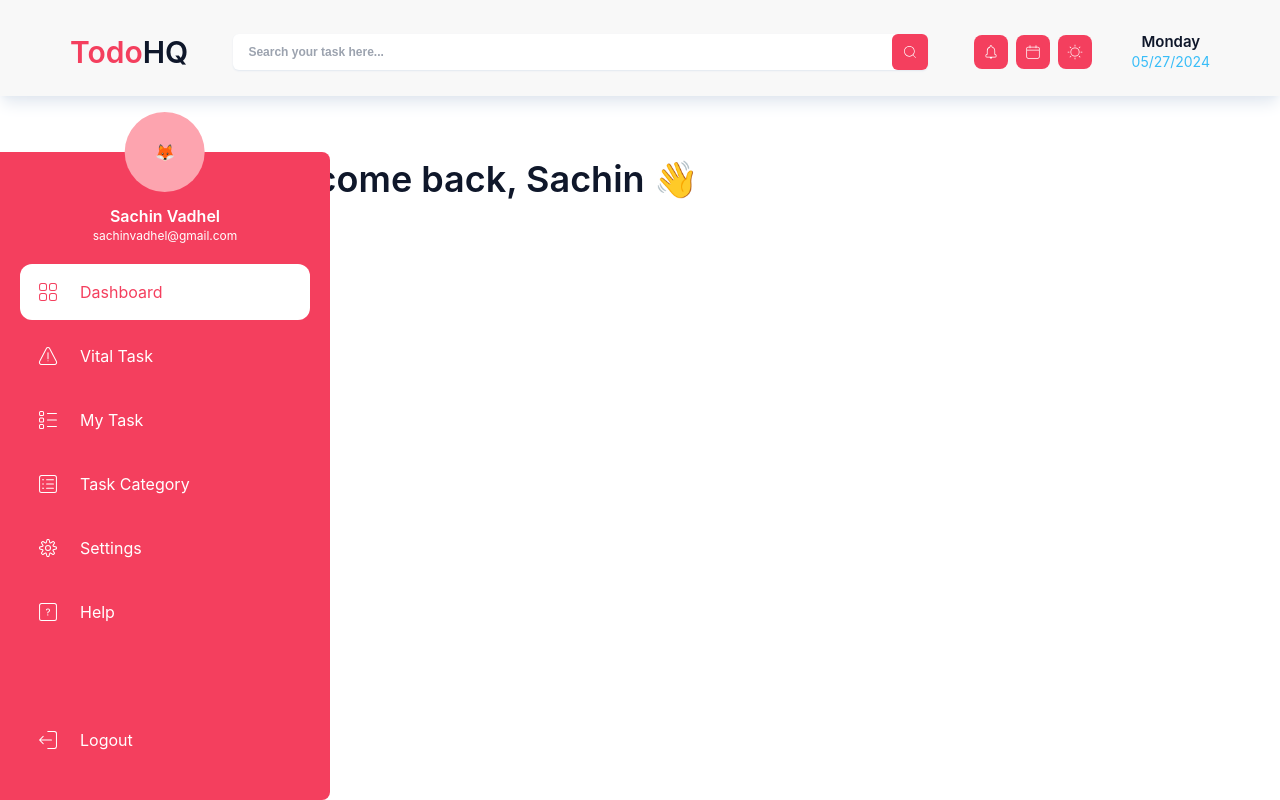
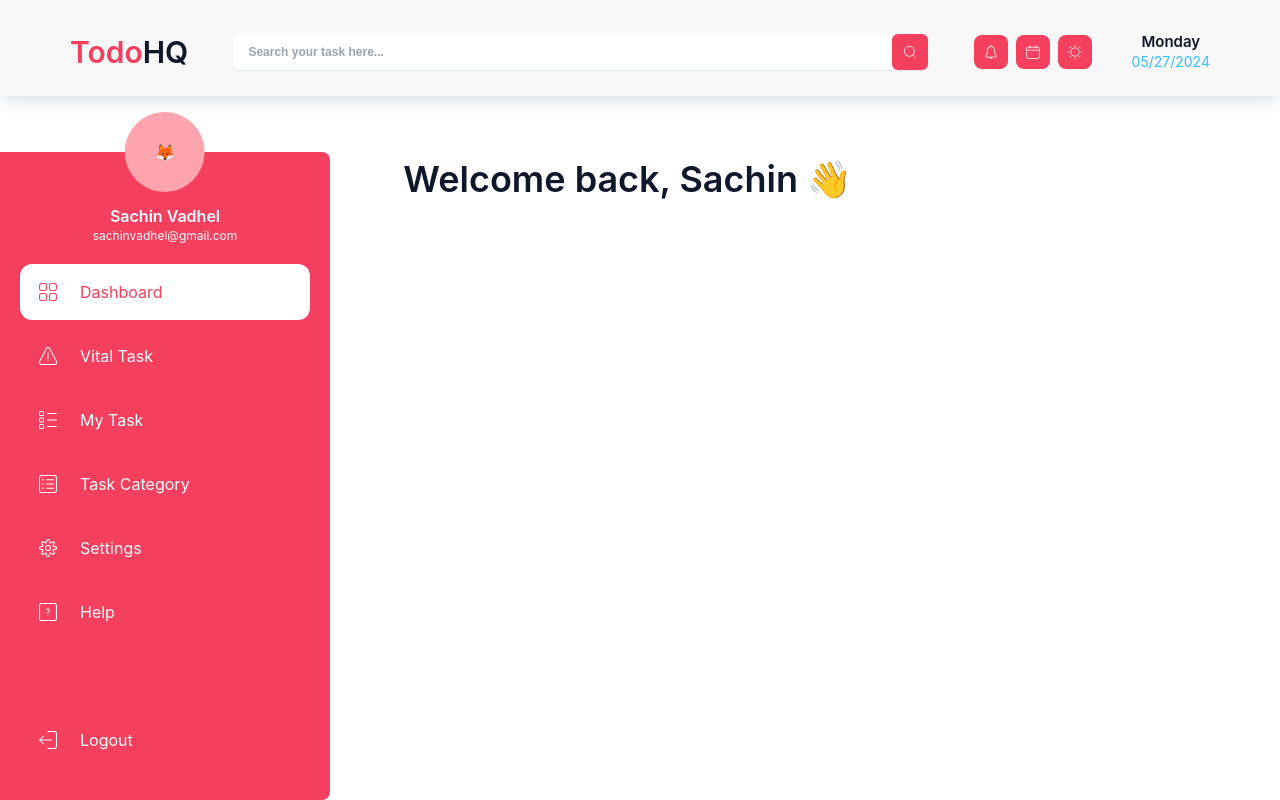
Before and after one commit to LuckyFoxCode/todohq, a React (Vite) app: page / in a window 1280 px wide. Built offline with nearby package versions, Linux system fonts and the light colour scheme.

Commit message:
:recycle: Refactor: Aside, Dashboard components.

```diff
--- a/src/components/AsideNav/AsideNav.tsx
+++ b/src/components/AsideNav/AsideNav.tsx
@@ -1,7 +1,7 @@
 import { routers } from '@/lib/constsnts';
 import { CiLogout } from 'react-icons/ci';
-import { AsideNavLink } from '../AsideNavLink';
 import { Icon } from '../ui';
+import { AsideNavLink } from './AsideNavLink';
 
 export const AsideNav: React.FC = () => {
   return (
--- a/src/components/AsideNavLink/index.ts
+++ /dev/null
@@ -1 +0,0 @@
-export * from './AsideNavLink';
--- a/src/components/Dashboard/Dashboard.tsx
+++ b/src/components/Dashboard/Dashboard.tsx
@@ -1,5 +1,5 @@
-import { DashboardHeader } from '../DashboardHeader';
 import { Box } from '../ui';
+import { DashboardHeader } from './DashboardHeader';
 
 export const Dashboard: React.FC = () => {
   return (
--- a/src/components/DashboardHeader/index.ts
+++ /dev/null
@@ -1 +0,0 @@
-export * from './DashboardHeader';
--- a/src/components/index.ts
+++ b/src/components/index.ts
@@ -1,7 +1,6 @@
 export * from './AsideNav/';
 export * from './AsideUserInfo/';
 export * from './Dashboard/';
-export * from './DashboardHeader/';
 export * from './HeaderGroupButton/';
 export * from './HeaderLogo/';
 export * from './HeaderSearch/';
--- a/src/layout/Content.tsx
+++ b/src/layout/Content.tsx
@@ -3,7 +3,7 @@ import { Outlet } from 'react-router-dom';
 
 export const Content: React.FC = () => {
   return (
-    <Box className='w-full max-w-[960px]'>
+    <Box className='w-2/3'>
       <Outlet />
     </Box>
   );
--- a/src/pages/Home.tsx
+++ b/src/pages/Home.tsx
@@ -5,7 +5,7 @@ export const Home: React.FC = () => {
     <>
       <Header />
       <Aside />
-      <main className=' flex justify-end pr-[70px] pb-8'>
+      <main className='w-full flex justify-end pr-[70px] pb-8'>
         <Content />
       </main>
     </>
```
Also changed, not shown: src/components/AsideNav/AsideNavLink.tsx (renamed from src/components/AsideNavLink/AsideNavLink.tsx), src/components/Dashboard/DashboardHeader.tsx (renamed from src/components/DashboardHeader/DashboardHeader.tsx).
